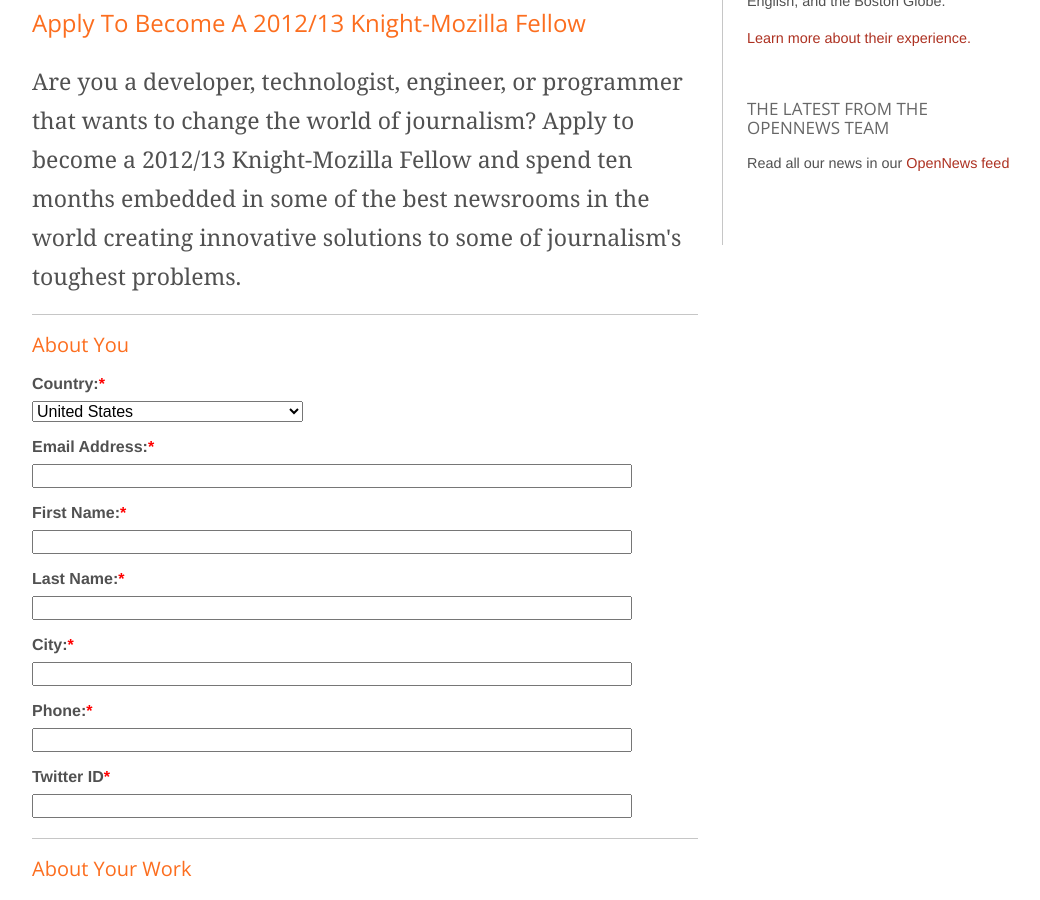
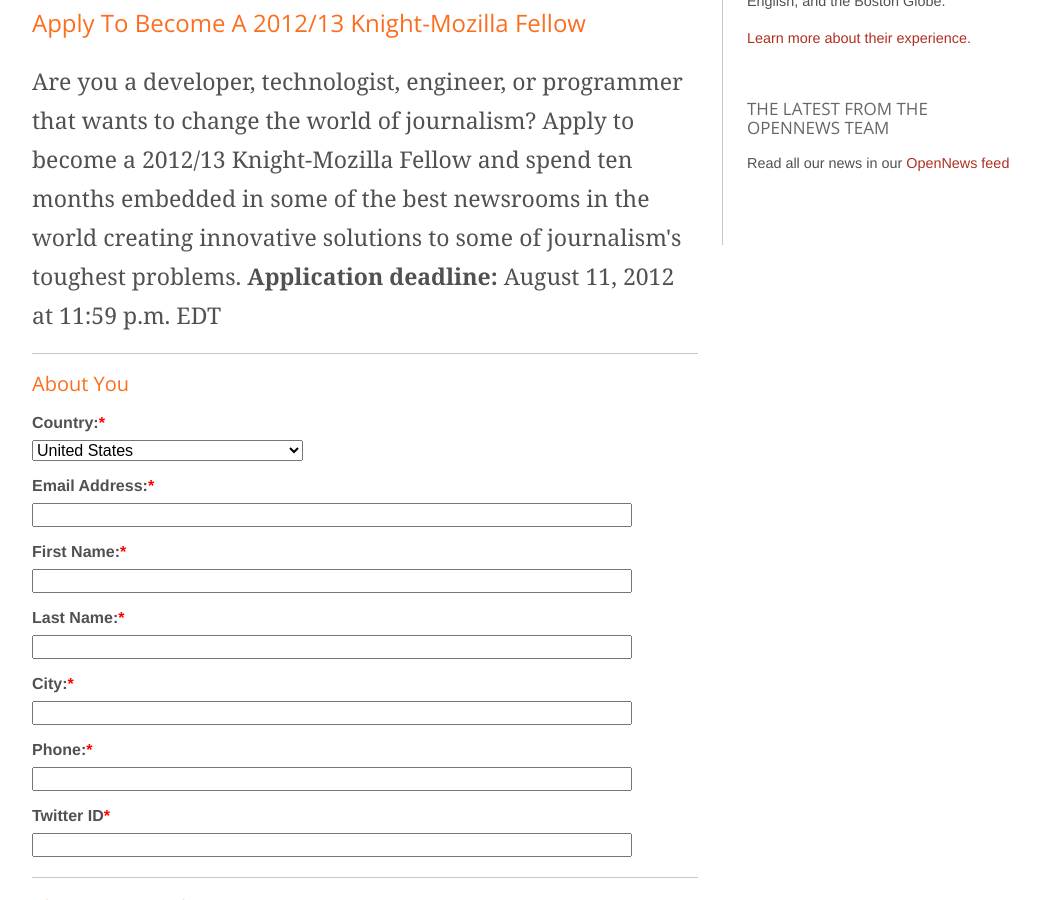
Before and after one commit to mozilla/mozilla-opennews, a Jekyll site: the page built from fellowships/apply.md, in a window 1280 px wide and 900 px high, scrolled down 780 px. Shown: the whole window, without its empty margins (118-1158 px from the left). Built offline with Jekyll 4.4.1, drawn with Linux system fonts in a browser that asks for light colours; nearby versions of some CDN libraries; Markdown is read by kramdown in place of the engine named in the settings; comment, search, counter and statistics services are not loaded.

Commit message:
added deadline for application as per Erika's suggestion

```diff
--- a/fellowships/apply.md
+++ b/fellowships/apply.md
@@ -6,5 +6,5 @@
 ---
 <div id="videobox"><iframe width="669" height="398" src="//www.youtube.com/embed/OEkH8qWmjBQ" frameborder="0" allowfullscreen></iframe></div>
 <h2>{{ page.title }}</h2>
-<p class="bodybig">Are you a developer, technologist, engineer, or programmer that wants to change the world of journalism? Apply to become a 2012/13 Knight-Mozilla Fellow and spend ten months embedded in some of the best newsrooms in the world creating innovative solutions to some of journalism's toughest problems.</p>
+<p class="bodybig">Are you a developer, technologist, engineer, or programmer that wants to change the world of journalism? Apply to become a 2012/13 Knight-Mozilla Fellow and spend ten months embedded in some of the best newsrooms in the world creating innovative solutions to some of journalism's toughest problems. <strong>Application deadline:</strong> August 11, 2012 at 11:59 p.m. EDT</p>
 {% include signup_form.html %}
```
